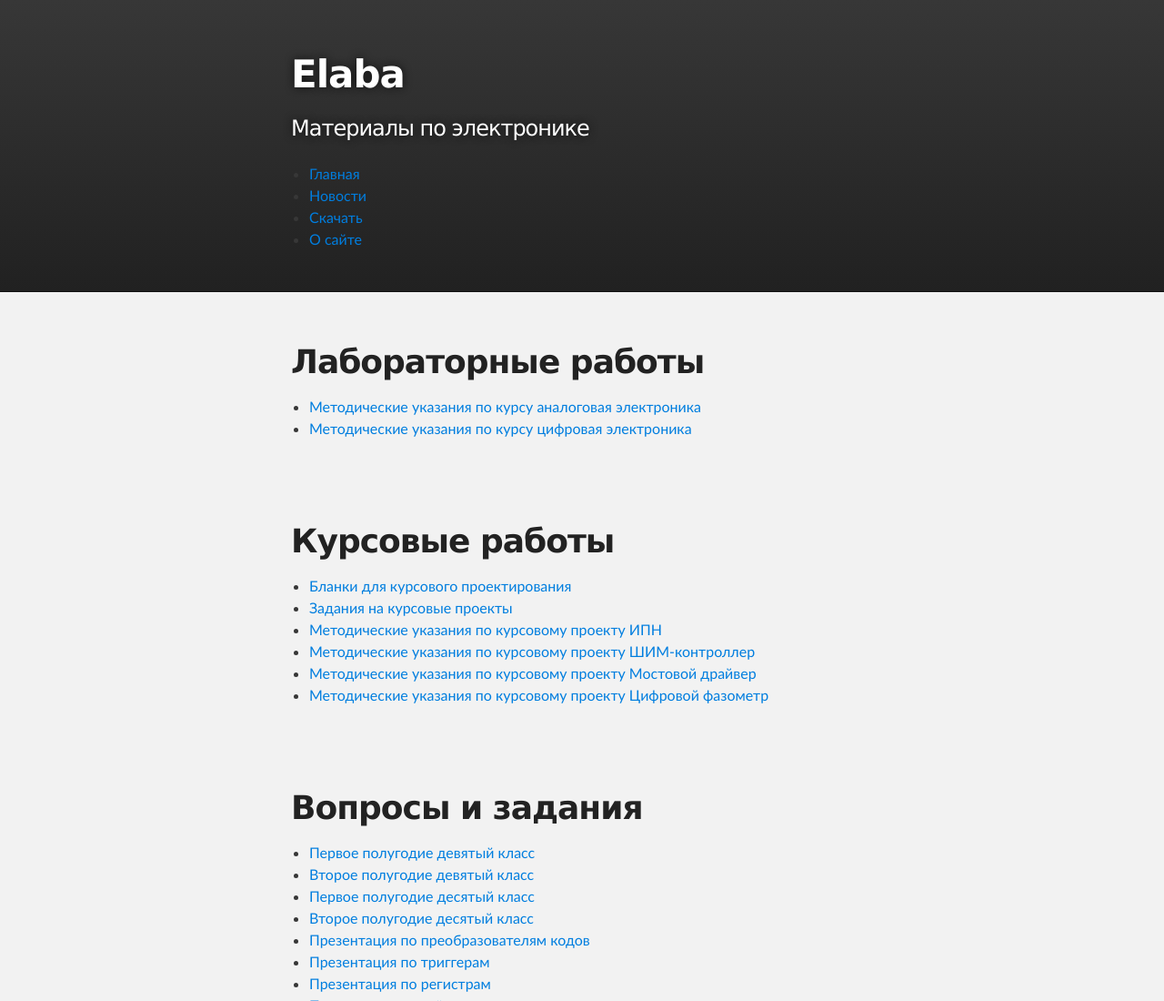
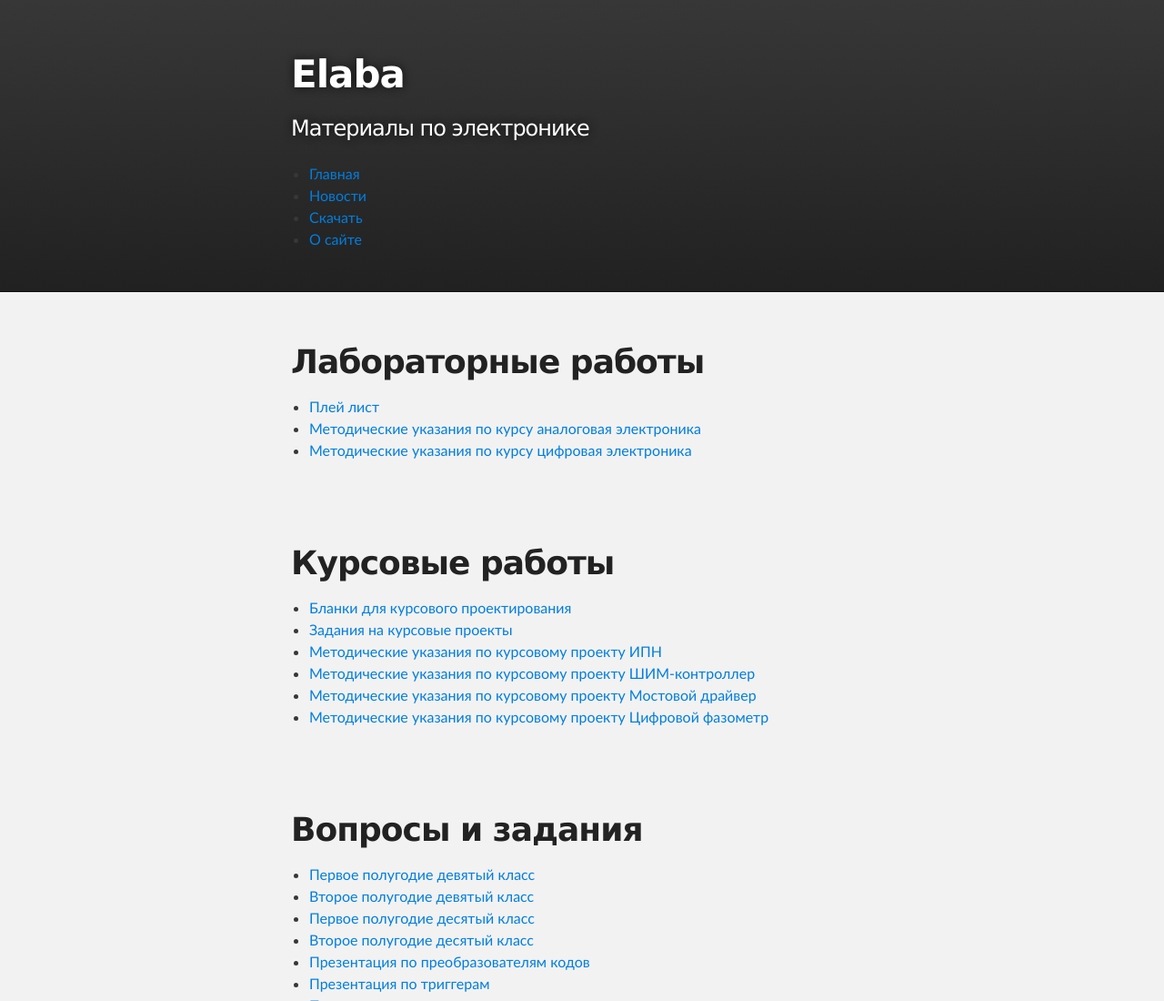
Before and after one commit to elaba/elaba.github.io, a plain HTML site: page index.html in a window 1280 px wide. Shown: the top 1100 px of the page at 91% size. Drawn offline with Linux system fonts and the light colour scheme.

Commit message:
Update index.html

```diff
--- a/index.html
+++ b/index.html
@@ -34,6 +34,7 @@
       <section id="main_content" class="inner">
         <h1>Лабораторные работы</h1>
         <ul>
+	   <li><a href=#>Плей лист</a></li>
 	   <li><a href=#>Методические указания по курсу аналоговая электроника</a></li>
 	   <li><a href=#>Методические указания по курсу цифровая электроника</a></li>
         </ul>
```
